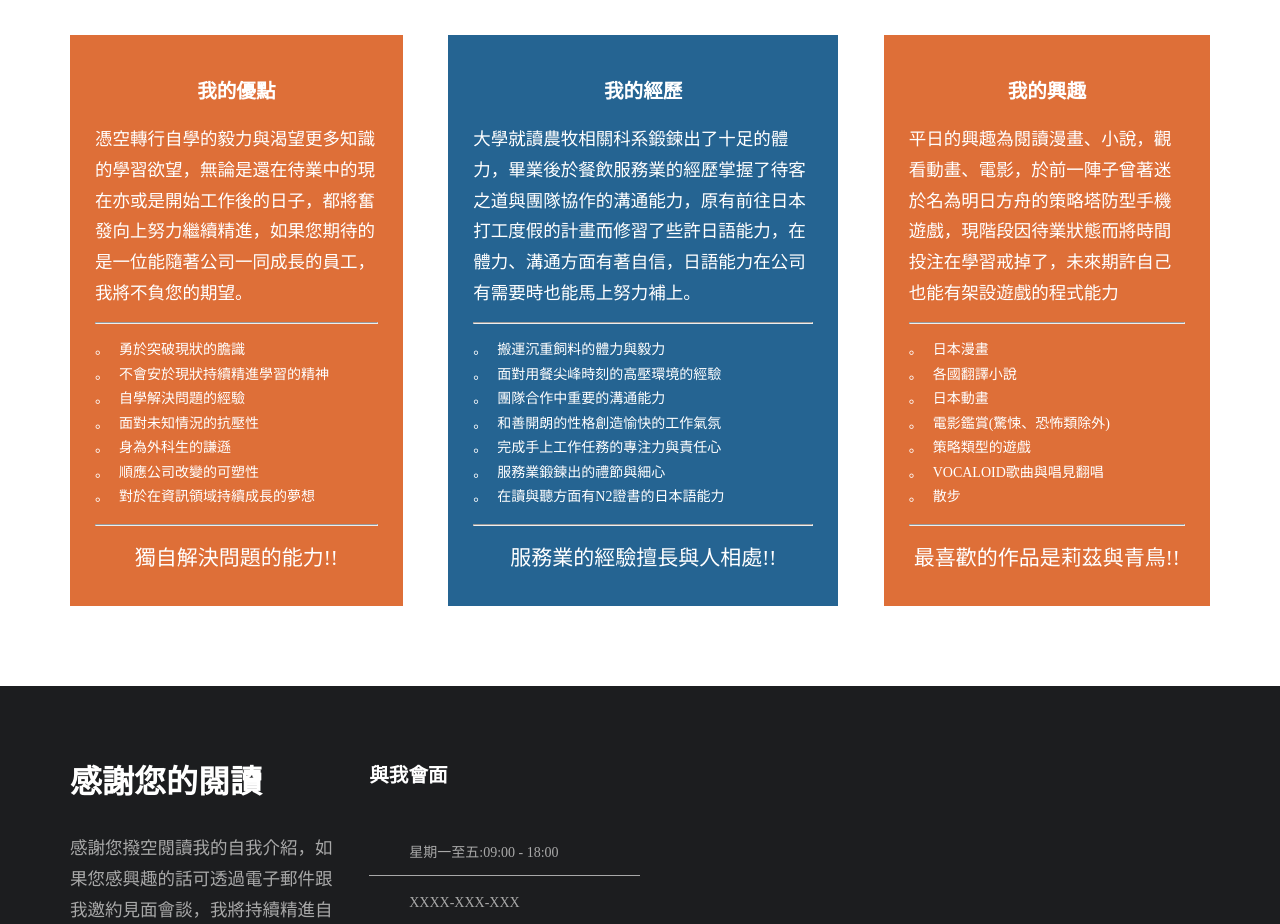
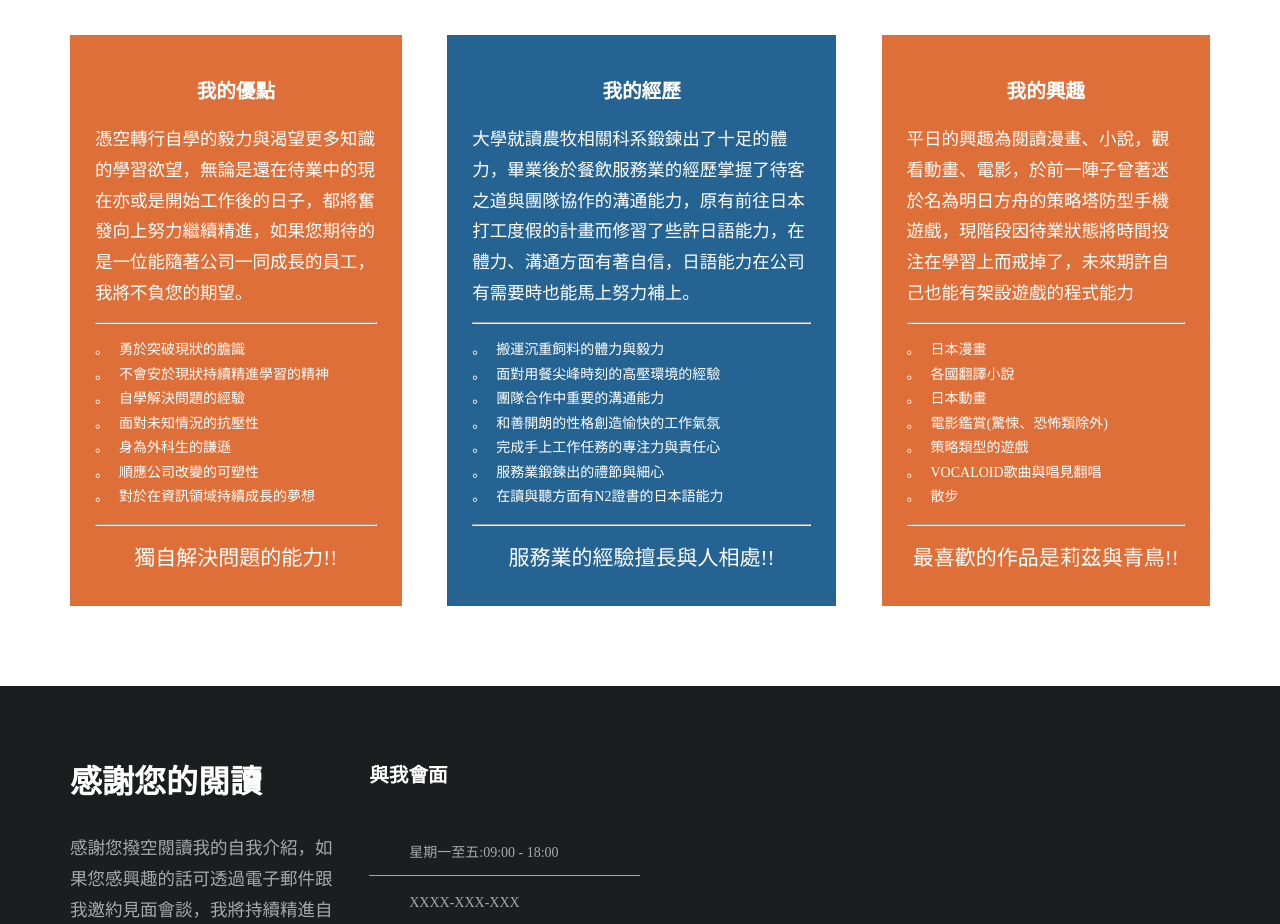
Before and after one commit to 910475syk/Self-introduction, a plain HTML site: page index.html in a window 1280 px wide. Shown: the part 2120-3044 px from the top of the page. Drawn offline with Linux system fonts and the light colour scheme.

Commit message:
Revise index.html

```diff
--- a/index.html
+++ b/index.html
@@ -141,7 +141,7 @@
             <div class="item bac-c-or m-l-4">
                 <a href="#"></a>
                 <h4>我的興趣</h4>
-                <p>平日的興趣為閱讀漫畫、小說，觀看動畫、電影，於前一陣子曾著迷於名為明日方舟的策略塔防型手機遊戲，現階段因待業狀態而將時間投注在學習戒掉了，未來期許自己也能有架設遊戲的程式能力</p>
+                <p>平日的興趣為閱讀漫畫、小說，觀看動畫、電影，於前一陣子曾著迷於名為明日方舟的策略塔防型手機遊戲，現階段因待業狀態將時間投注在學習上而戒掉了，未來期許自己也能有架設遊戲的程式能力</p>
                 <hr>
                 <ul>
                     <li>日本漫畫</li>
```
